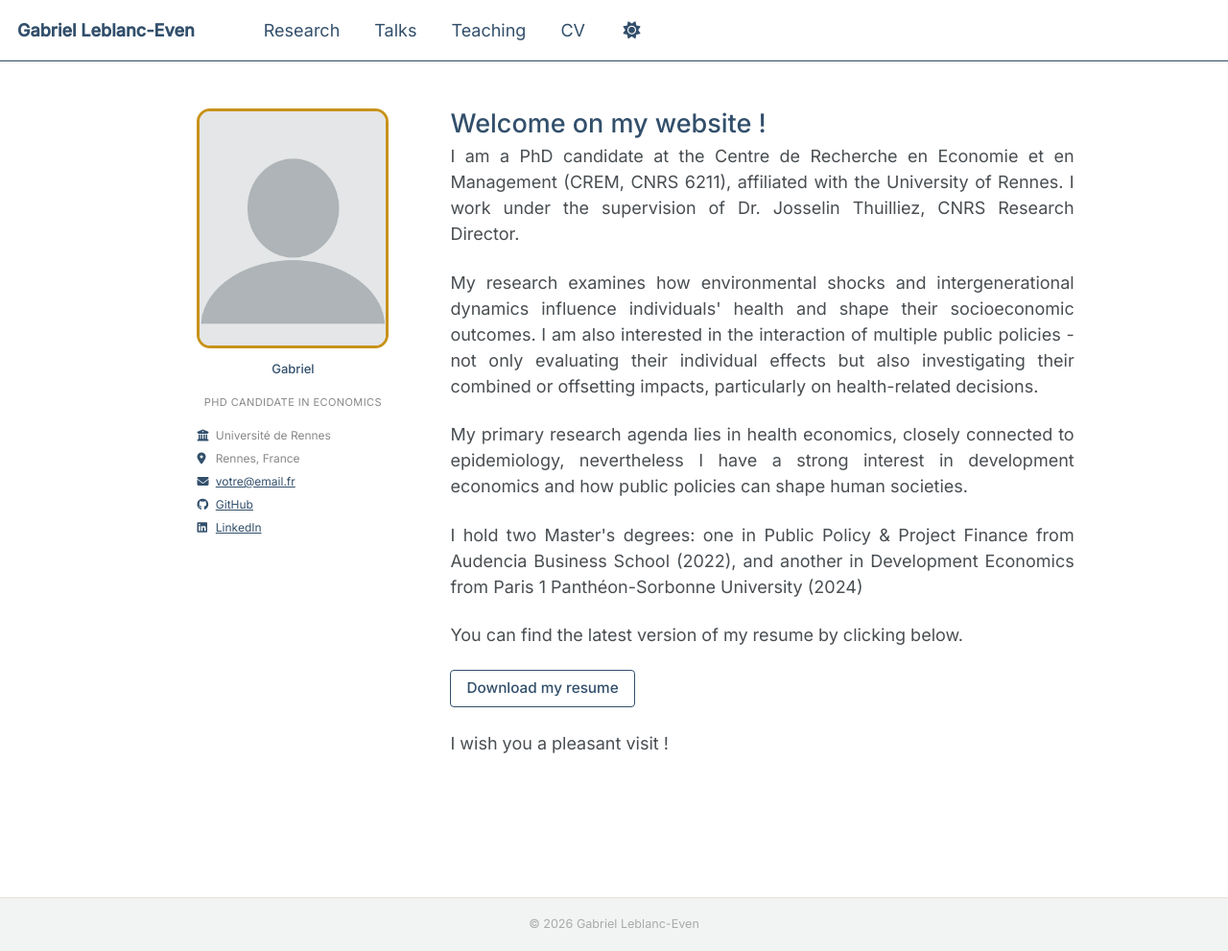
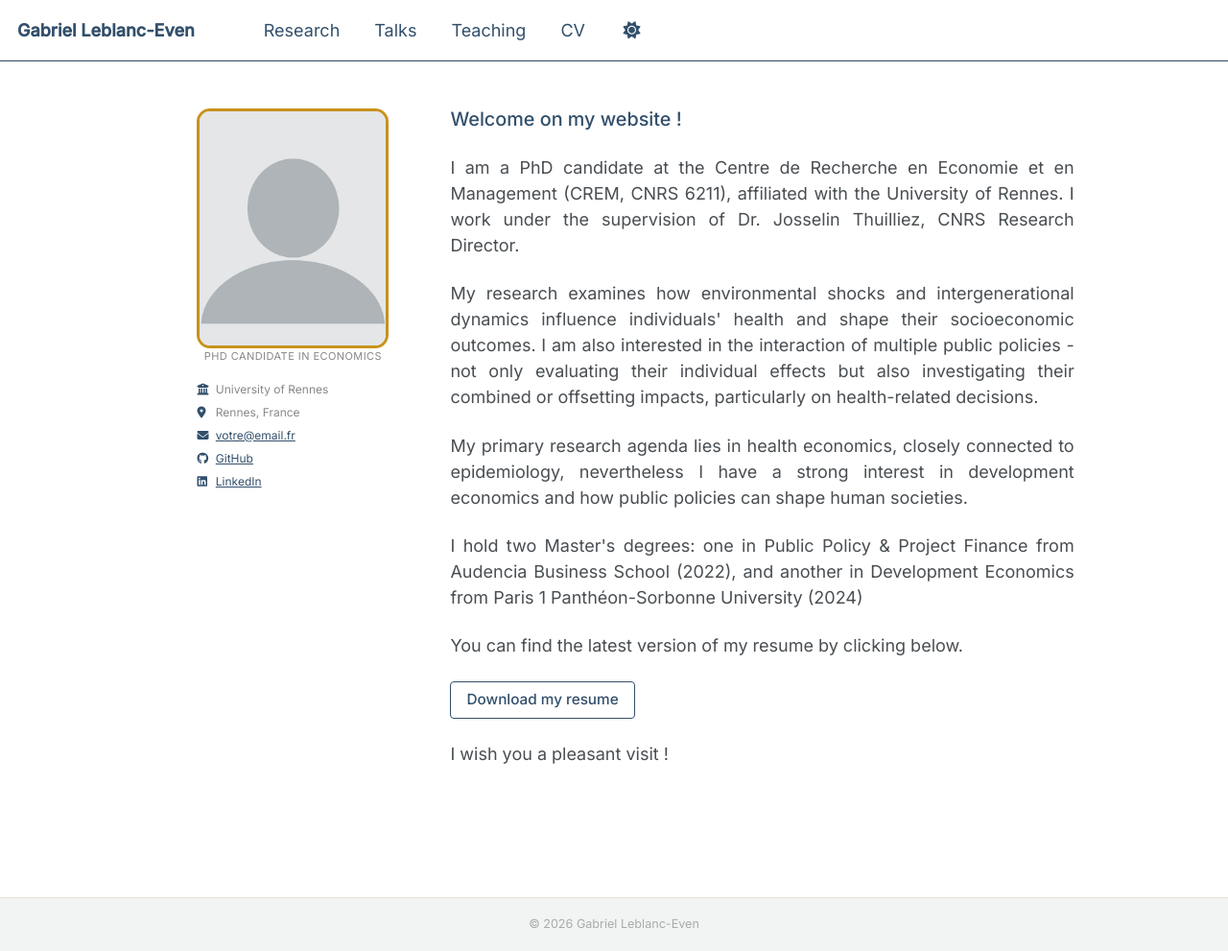
Before and after one commit to gabriel-leblanceven/gabriel-leblanceven.github.io, a Jekyll site: the page built from _pages/about.md, in a window 1280 px wide and 991 px high. Shown: the whole window at 96% size. Built offline with Jekyll 4.4.1, drawn with Linux system fonts in a browser that asks for light colours; a script bundle is joined from its source files by our own code; library files that are not in the unit come from our copies.

Commit message:
Update about.md

```diff
--- a/_pages/about.md
+++ b/_pages/about.md
@@ -6,10 +6,9 @@ author_profile: false
 <div style="display: flex; gap: 64px; align-items: flex-start; margin-bottom: 32px; margin-left: -128px; margin-right: -128px;">
   <div style="flex-shrink: 0; text-align: center;">
     <img src="/images/profile.png" alt="Photo" style="width: 200px; height: 250px; border-radius: 14px; border: 3px solid #c8921a; object-fit: cover;">
-    <p style="margin-top: 12px; font-size: 13px; font-weight: 500; color: #324f6b;">Gabriel</p>
     <p style="font-size: 11px; text-transform: uppercase; letter-spacing: 0.04em; color: #888;">PhD Candidate in Economics</p>
     <p style="margin-top: 8px; font-size: 12px; color: #888; line-height: 2; text-align: left;">
-      <i class="fas fa-building-columns" style="color: #324f6b; width: 16px;"></i> Université de Rennes<br>
+      <i class="fas fa-building-columns" style="color: #324f6b; width: 16px;"></i> University of Rennes<br>
       <i class="fas fa-map-marker-alt" style="color: #324f6b; width: 16px;"></i> Rennes, France<br>
       <i class="fas fa-envelope" style="color: #324f6b; width: 16px;"></i> <a href="mailto:votre@email.fr" style="color: #c8921a;">votre@email.fr</a><br>
       <i class="fab fa-github" style="color: #324f6b; width: 16px;"></i> <a href="https://github.com/gabriel-leblanceven" style="color: #c8921a;">GitHub</a><br>
@@ -17,7 +16,7 @@ author_profile: false
     </p>
   </div>
   <div>
-    <h1 style="font-size: 1.5em; font-weight: 500; color: #324f6b; margin-bottom: 4px;">Welcome on my website !</h1>
+    <h1 style="font-size: 1.1em; font-weight: 500; color: #324f6b; margin-bottom: 24px;">Welcome on my website !</h1>
     <p style="text-align: justify;">I am a PhD candidate at the Centre de Recherche en Economie et en Management (CREM, CNRS 6211), affiliated with the University of Rennes. I work under the supervision of Dr. Josselin Thuilliez, CNRS Research Director.</p>
     <p style="text-align:justify;">My research examines how environmental shocks and intergenerational dynamics influence individuals' health and shape their socioeconomic outcomes. I am also interested in the interaction of multiple public policies - not only evaluating their individual effects but also investigating their combined or offsetting impacts, particularly on health-related decisions. </p>
     <p style="text-align:justify;">My primary research agenda lies in health economics, closely connected to epidemiology, nevertheless I have a strong interest in development economics and how public policies can shape human societies. </p>
```
